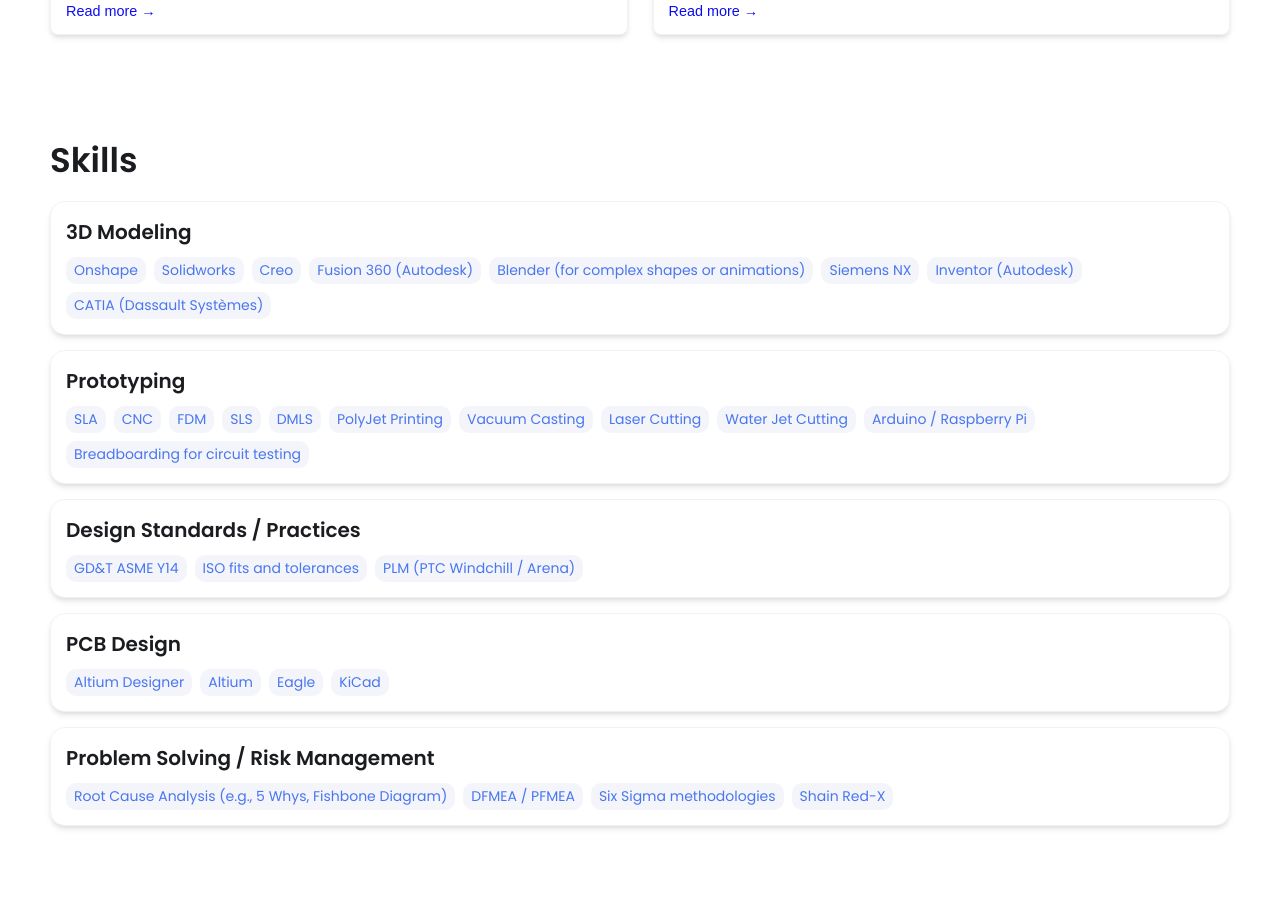
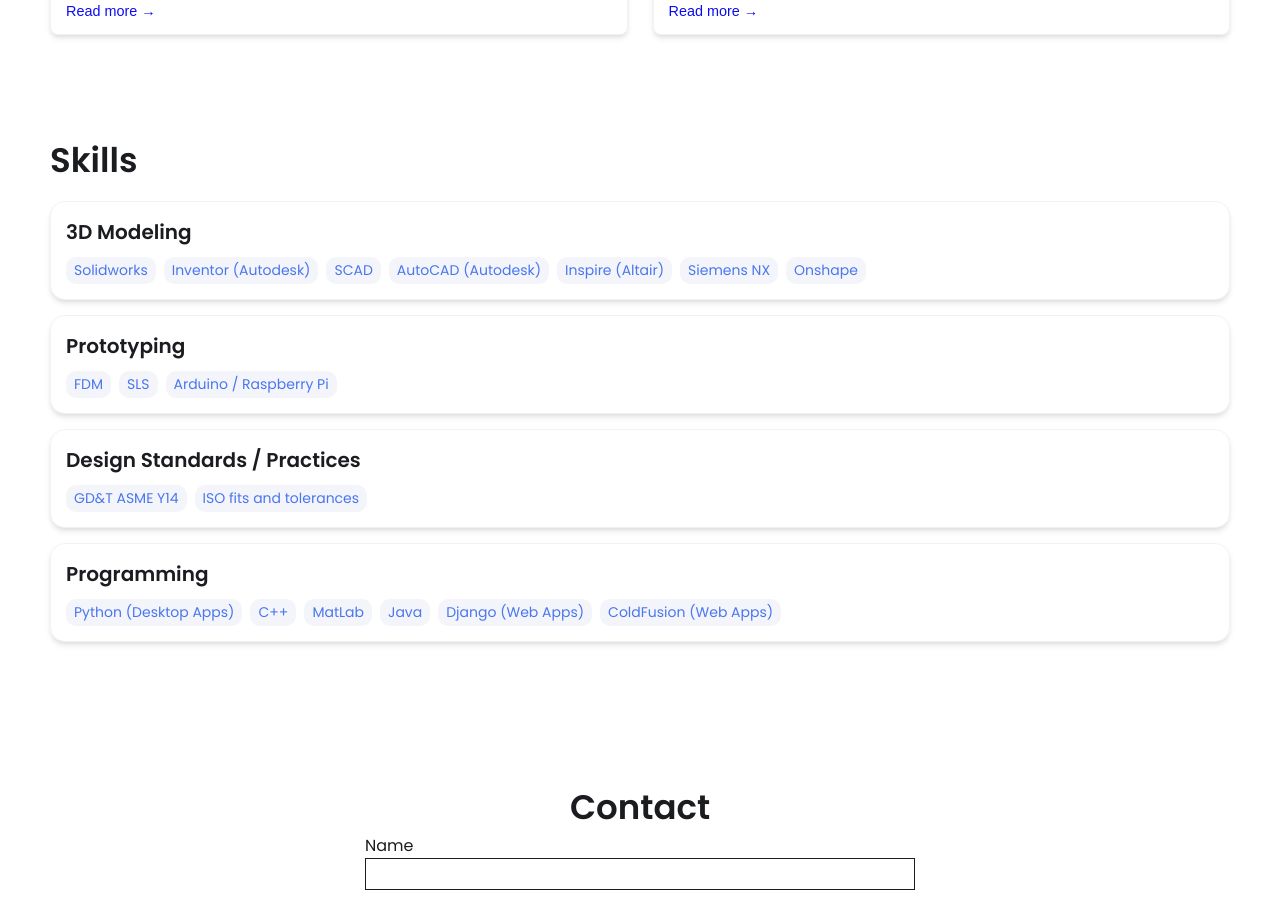
Before and after one commit to David-Vermaak/David-Vermaak.github.io, a Jekyll site: the page built from index.html, in a window 1280 px wide and 900 px high, scrolled down 1491 px. Built offline with Jekyll 4.4.1, drawn with Linux system fonts in a browser that asks for light colours.

Commit message:
Site Setup

```diff
--- a/_config.yml
+++ b/_config.yml
@@ -26,15 +26,15 @@
 
 # Link your resume
 # You can place your resume in assets/resume/{resume file.pdf} or add external link such as pdf saved in google drive
-resume-url: ./assets/resume/Resume.pdf
+resume-url: ./assets/resume/Vermaak_David_Resume.pdf
 
 
 # Set up external links - this will show up as small icons next to your name.
 
 external-links:    # input only your own url slug. The icons with missing entries will not appear.
-  linkedin: test    # https://www.linkedin.com/in/{your url slug}
-  github: leea12    # https://github.com/{your url slug}
-  stackoverflow: test      # https://stackoverflow.com/users/{your url slug}
+  linkedin: david-vermaak-059443344    # https://www.linkedin.com/in/david-vermaak-059443344/
+  github: David-Vermaak    # https://github.com/{your url slug}
+  stackoverflow:      # https://stackoverflow.com/users/{your url slug}
   medium:            # https://medium.com/@{your url slug}
   x-twitter:   # https://x.com/{your url slug}
   threads:            # https://threads.net/@{your url slug}
@@ -48,48 +48,36 @@
 skills:
   - category: 3D Modeling
     tools:
+    - Solidworks
+    - Inventor (Autodesk)
+    - SCAD
+    - AutoCAD (Autodesk)
+    - Inspire (Altair)
+    - Siemens NX
     - Onshape
-    - Solidworks
-    - Creo
-    - Fusion 360 (Autodesk)
-    - Blender (for complex shapes or animations)
-    - Siemens NX
-    - Inventor (Autodesk)
-    - CATIA (Dassault Systèmes)
   - category: Prototyping
     tools:
-    - SLA
-    - CNC
     - FDM
     - SLS
-    - DMLS
-    - PolyJet Printing
-    - Vacuum Casting
-    - Laser Cutting
-    - Water Jet Cutting
     - Arduino / Raspberry Pi
-    - Breadboarding for circuit testing
+
   - category: Design Standards / Practices
     tools:
     - GD&T ASME Y14
     - ISO fits and tolerances
-    - PLM (PTC Windchill / Arena)
-  - category: PCB Design
+
+  - category: Programming
     tools:
-    - Altium Designer
-    - Altium
-    - Eagle
-    - KiCad
-  - category: Problem Solving / Risk Management
-    tools:
-    - Root Cause Analysis (e.g., 5 Whys, Fishbone Diagram)
-    - DFMEA / PFMEA
-    - Six Sigma methodologies
-    - Shain Red-X
+    - Python (Desktop Apps)
+    - C++
+    - MatLab
+    - Java
+    - Django (Web Apps)
+    - ColdFusion (Web Apps)
 
 
 # Contact Form Setup. Setup an account and copy over the key. When someone fills out the form, it will be received in your email.
-formspree-key:   https://formspree.io/f/{8-digit key}
+formspree-key:   https://formspree.io/f/mjkgeakr
 
 
 
```
Also changed, not shown: assets/images/profile-image/avatar.jpeg, 2 other files.
